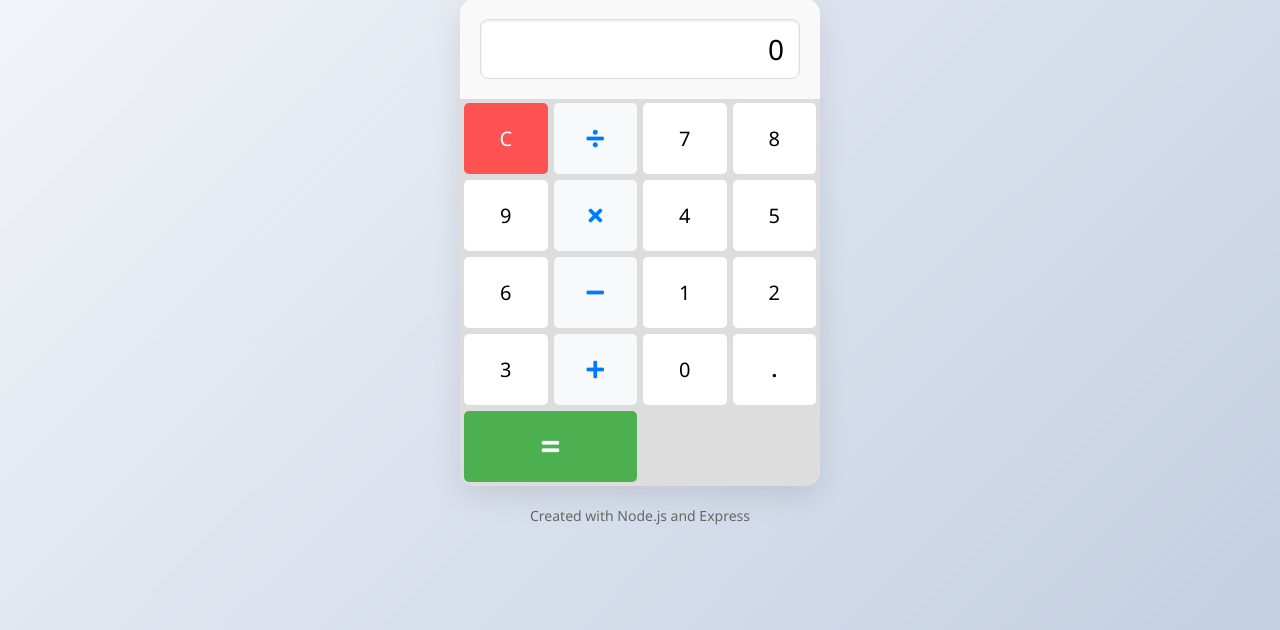
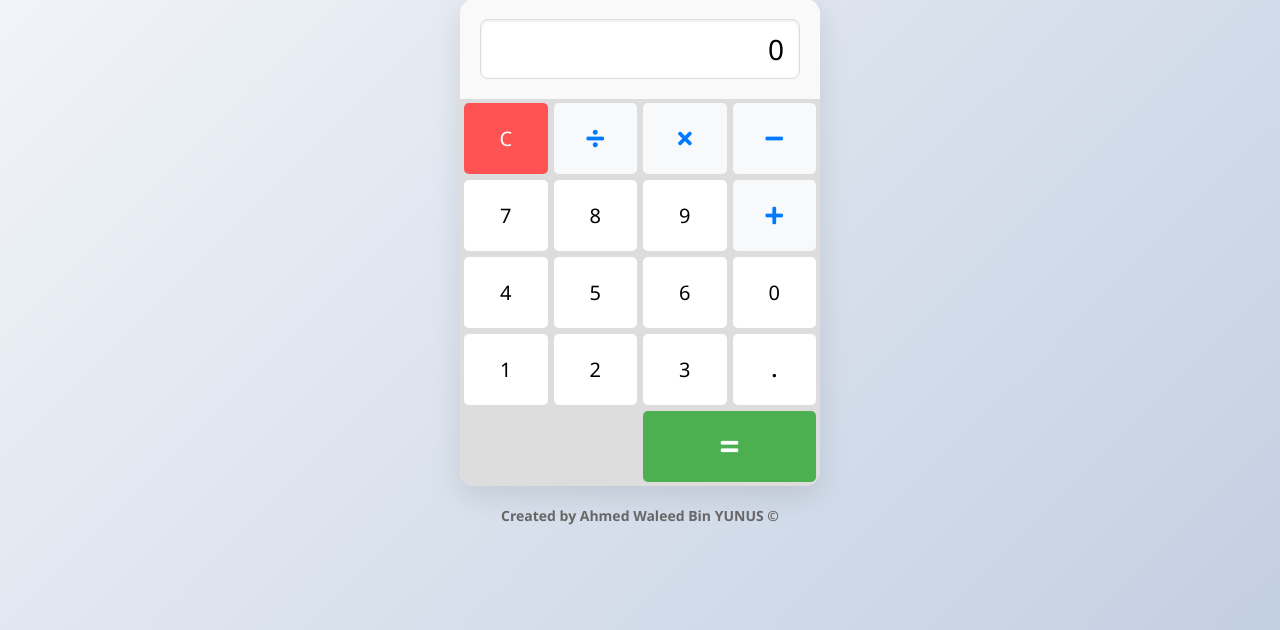
Before and after one commit to ahmedwaleed2002/task2SF, a website: page public/index.html in a window 1280 px wide. Shown: the part 170-800 px from the top of the page. Drawn offline with Linux system fonts and the light colour scheme.

Commit message:
Fixed equals button width and button placement

```diff
--- a/public/index.html
+++ b/public/index.html
@@ -17,25 +17,29 @@
             <div class="buttons">
                 <button class="clear" id="clear">C</button>
                 <button class="operator" data-op="/"><i class="fas fa-divide"></i></button>
+                <button class="operator" data-op="*"><i class="fas fa-times"></i></button>
+                <button class="operator" data-op="-"><i class="fas fa-minus"></i></button>
+
                 <button class="number" data-num="7">7</button>
                 <button class="number" data-num="8">8</button>
                 <button class="number" data-num="9">9</button>
-                <button class="operator" data-op="*"><i class="fas fa-times"></i></button>
+                <button class="operator" data-op="+"><i class="fas fa-plus"></i></button>
+
                 <button class="number" data-num="4">4</button>
                 <button class="number" data-num="5">5</button>
                 <button class="number" data-num="6">6</button>
-                <button class="operator" data-op="-"><i class="fas fa-minus"></i></button>
+                <button class="number" data-num="0">0</button>
+
                 <button class="number" data-num="1">1</button>
                 <button class="number" data-num="2">2</button>
                 <button class="number" data-num="3">3</button>
-                <button class="operator" data-op="+"><i class="fas fa-plus"></i></button>
-                <button class="number" data-num="0">0</button>
                 <button class="decimal" data-num=".">.</button>
+
                 <button class="equals" id="equals"><i class="fas fa-equals"></i></button>
             </div>
         </div>
         <div class="footer">
-            <p>Created with Node.js and Express</p>
+            <p>Created by Ahmed Waleed Bin YUNUS &copy;</p>
         </div>
     </div>
     <script src="script.js"></script>
--- a/public/styles.css
+++ b/public/styles.css
@@ -91,7 +91,7 @@ button:active {
 .equals {
     background-color: #4caf50;
     color: white;
-    grid-column: span 2;
+    grid-column: 3 / span 2;
 }
 
 .equals:hover {
@@ -120,6 +120,7 @@ button:active {
     margin-top: 20px;
     color: #666;
     font-size: 14px;
+    font-weight: bold;
 }
 
 /* Responsive design */
```
